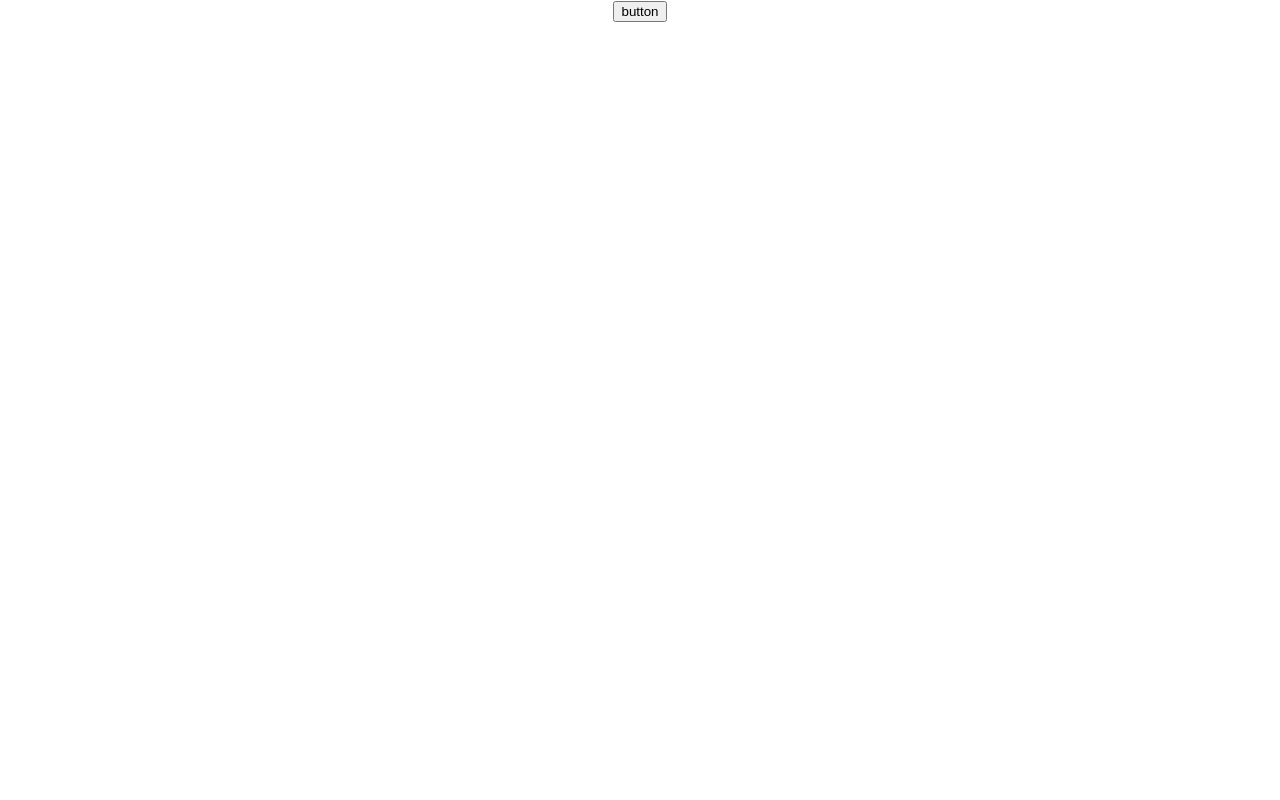
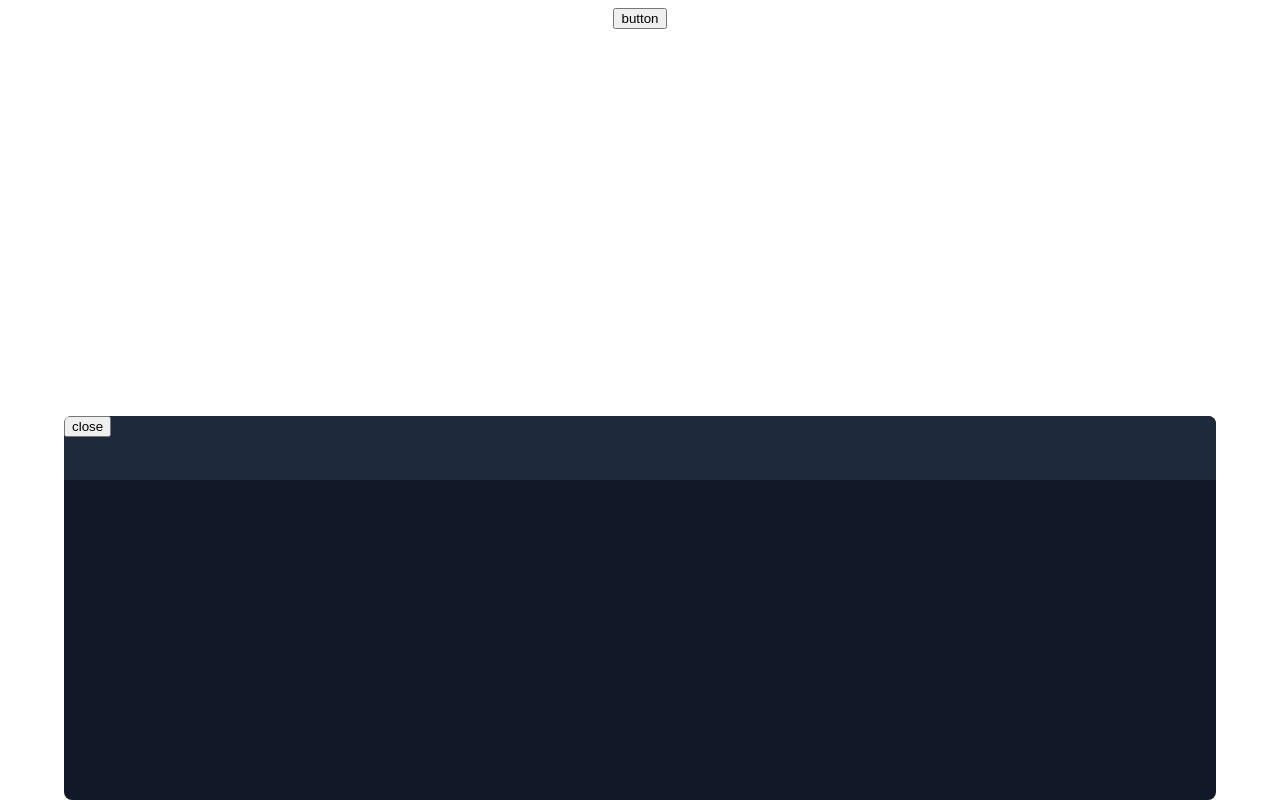
Before and after one commit to RAIDRDO/raven-console, a React (Create React App) app: page / in a window 1280 px wide. Built offline with nearby package versions, Linux system fonts and the light colour scheme.

Commit message:
added base console design

```diff
--- a/package.json
+++ b/package.json
@@ -39,5 +39,8 @@
       "last 1 firefox version",
       "last 1 safari version"
     ]
+  },
+  "devDependencies": {
+    "tailwindcss": "^3.1.8"
   }
 }
--- a/src/App.tsx
+++ b/src/App.tsx
@@ -1,9 +1,9 @@
-import React from 'react';
+import {useEffect} from 'react';
 import logo from './logo.svg';
 import './App.css';
 
 function App() {
-
+  useEffect(()=>{console.error("rendered second")},[])
   return (
     <div className="App">
 <button
--- a/src/index.css
+++ b/src/index.css
@@ -1,13 +1,26 @@
-body {
-  margin: 0;
-  font-family: -apple-system, BlinkMacSystemFont, 'Segoe UI', 'Roboto', 'Oxygen',
-    'Ubuntu', 'Cantarell', 'Fira Sans', 'Droid Sans', 'Helvetica Neue',
-    sans-serif;
-  -webkit-font-smoothing: antialiased;
-  -moz-osx-font-smoothing: grayscale;
+@tailwind base;
+@tailwind components;
+@tailwind utilities;
+
+
+@layer utilities {
+  .scrollbar::-webkit-scrollbar {
+    width: 15px;
+    height: 15px;
+  }
+
+  .scrollbar::-webkit-scrollbar-track {
+    border-radius: 100vh;
+    background: #f7f4ed;
+  }
+
+  .scrollbar::-webkit-scrollbar-thumb {
+    background: #e0cbcb;
+    border-radius: 100vh;
+    border: 3px solid #f6f7ed;
+  }
+
+  .scrollbar::-webkit-scrollbar-thumb:hover {
+    background: #c0a0b9;
+  }
 }
-
-code {
-  font-family: source-code-pro, Menlo, Monaco, Consolas, 'Courier New',
-    monospace;
-}
--- a/src/react_console.tsx
+++ b/src/react_console.tsx
@@ -2,20 +2,33 @@ import {useState,useEffect} from 'react';
 
 const Console = () => {
 
-    useEffect(()=>{let curry = f => { let out = log => {setsavedLogs(savedLogs=>[...savedLogs,log])
-        console.error(log)
+    useEffect(()=>{
+        console.error("rendered first")
+        let curry = f => { let out = log => {setsavedLogs(savedLogs=>[...savedLogs,log])
         f(log);}
     return out}
 
     console.log = curry(console.log)},[])
     const [savedLogs, setsavedLogs] = useState([]);
+    const [Toggled, setToggled] = useState(false);
     //use currying to wrap console.log
 
+
     return (
-        <div>
-            {savedLogs.map((log:string,index:number)=>(
-               <p key={index}>{log}</p>
+
+        <div className={'Toggled? :hidden container mx-auto rounded-lg bg-gray-900 z-99999 fixed bottom-0 right-0 left-0 max-w-6xl h-96 max-h-96 overflow-auto scrollbar '}>
+            <div className='bg-slate-800 h-16 sticky top-0'>
+            <button onClick={()=>(setToggled(true))}>close</button>
+            </div>
+            <div >
+
+                {savedLogs.map((log:string,index:number)=>(
+                    <div className='border-solid border-l-8 border-l-green-500 border-y border-gray-600 hover:bg-gray-600 '>
+                    <p  key={index} className="ml-2 font-mono text-white">{log}</p>
+                    </div>
             ))}
+            </div>
+
 
         </div>
 
--- /dev/null
+++ b/tailwind.config.js
@@ -0,0 +1,11 @@
+/** @type {import('tailwindcss').Config} */
+module.exports = {
+  corePlugins: {
+    preflight: false,
+  },
+  content: ["./src/**/*.{js,jsx,ts,tsx}"],
+  theme: {
+    extend: {},
+  },
+  plugins: [],
+};
```
Also changed, not shown: 1 other file (tests, documents, lock files or other folders).
